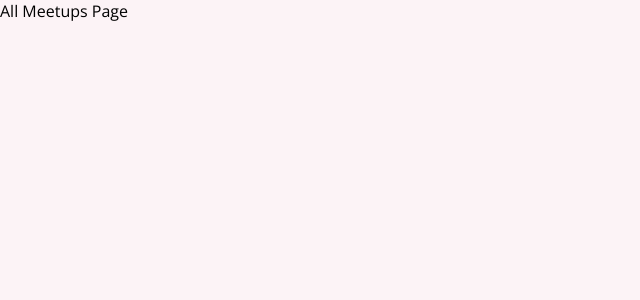
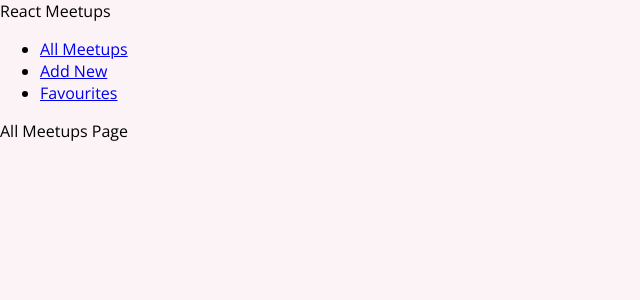
Before and after one commit to pmbechard/react-meetup-app, a React (Create React App) app: page / in a window 1280 px wide. Shown: the top 300 px of the page, without its empty margins (0-640 px from the left). Built offline with nearby package versions, Linux system fonts and the light colour scheme.

Commit message:
Adds navigation bar

```diff
--- a/src/App.js
+++ b/src/App.js
@@ -4,9 +4,12 @@
 import NewMeetupPage from './pages/NewMeetup';
 import FavouritesPage from './pages/Favourites';
 
+import MainNavigation from './components/layout/MainNavigation';
+
 function App() {
   return (
     <div>
+      <MainNavigation />
       <Switch>
         <Route path='/' exact>
           <AllMeetupsPage />
--- /dev/null
+++ b/src/components/layout/MainNavigation.js
@@ -0,0 +1,24 @@
+import { Link } from 'react-router-dom';
+
+function MainNavigation() {
+  return (
+    <header>
+      <div>React Meetups</div>
+      <nav>
+        <ul>
+          <li>
+            <Link to='/'>All Meetups</Link>
+          </li>
+          <li>
+            <Link to='/new'>Add New</Link>
+          </li>
+          <li>
+            <Link to='/fav'>Favourites</Link>
+          </li>
+        </ul>
+      </nav>
+    </header>
+  );
+}
+
+export default MainNavigation;
```
